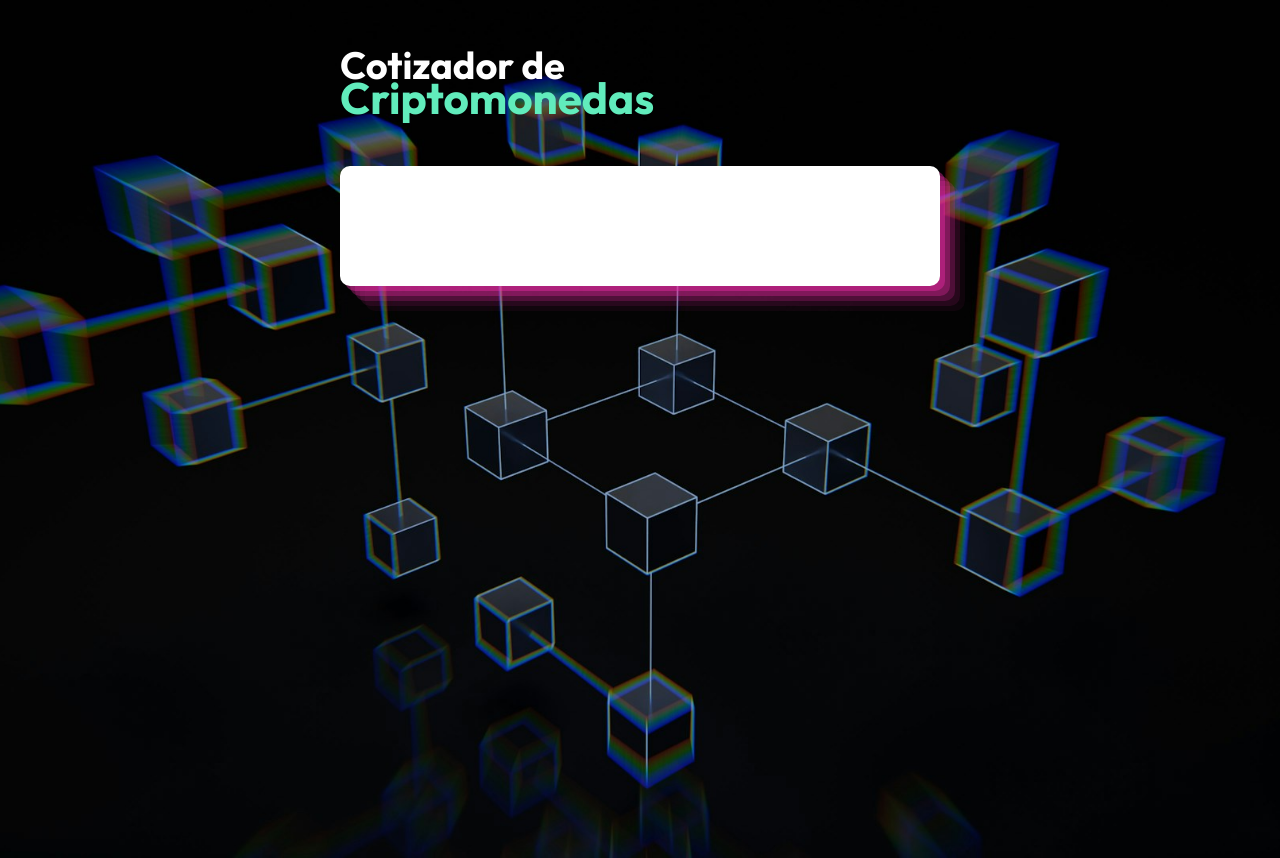
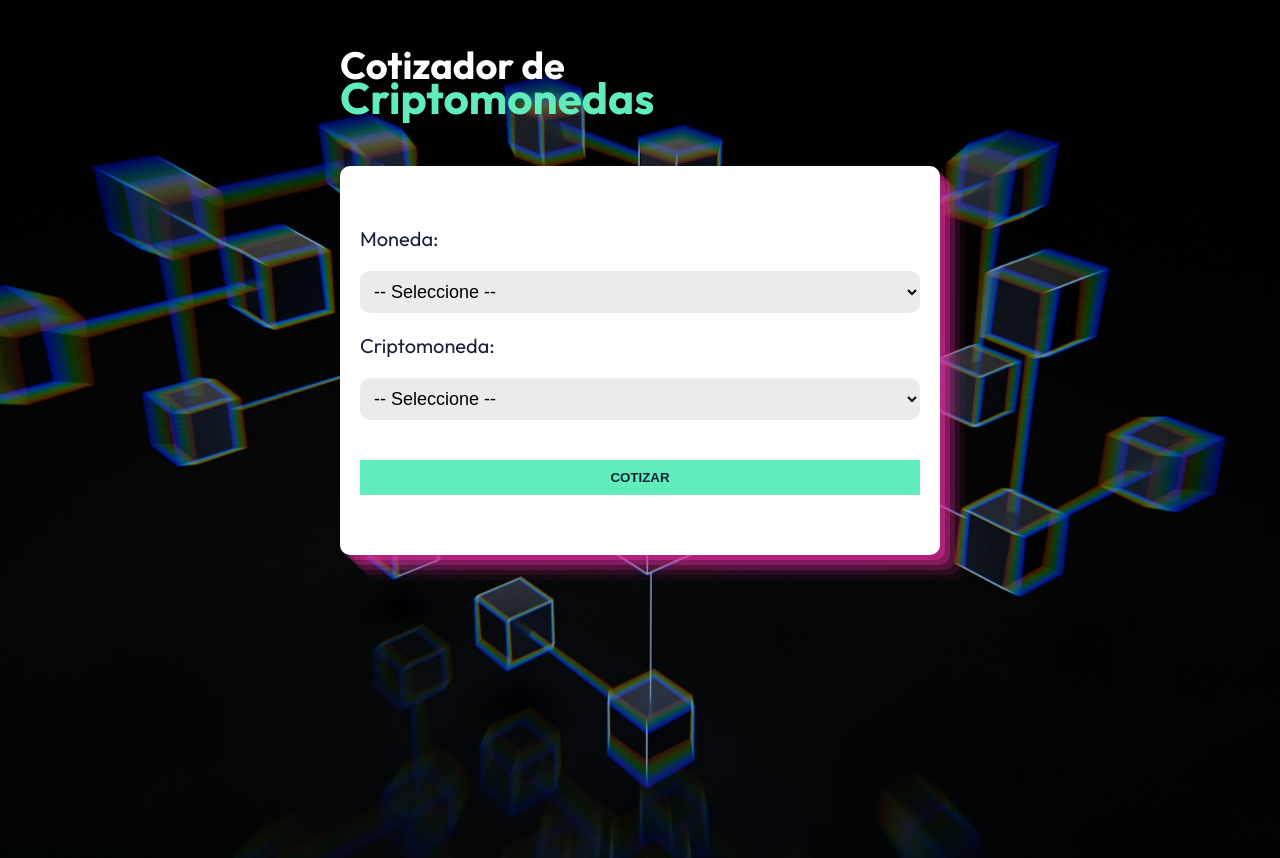
Before and after one commit to CarlosRa10/Criptomoneda-Typescript, a React (Vite) app: page / in a window 1280 px wide. Built offline with nearby package versions, Linux system fonts and the light colour scheme.

Commit message:
agregar CriptoSearchForm component

```diff
--- a/src/App.tsx
+++ b/src/App.tsx
@@ -1,3 +1,4 @@
+import CriptoSearchForm from "./components/CriptoSearchForm"
 
 
 function App() {
@@ -10,7 +11,7 @@ function App() {
           </h1>
 
           <div className="content">
-
+              <CriptoSearchForm />
           </div>
       </div>
     </>
--- /dev/null
+++ b/src/components/CriptoSearchForm.tsx
@@ -0,0 +1,30 @@
+
+export default function CriptoSearchForm() {
+  return (
+    <form
+        className="form"
+    >
+        <div className="field">
+            <label htmlFor="currency">Moneda:</label>
+            <select
+                name="currency" //este name es el que me va ayudar a escribir el valor en el state - para seleccionar lo que quiero cotizar
+                id="currency"
+            >
+                <option value="">-- Seleccione --</option>
+            </select>
+        </div>
+
+        <div className="field">
+            <label htmlFor="criptocurrency">Criptomoneda:</label>
+            <select
+                name="criptocurrency"
+                id ="criptocurrency"
+            >
+                <option value="">-- Seleccione --</option>
+            </select>
+        </div>
+
+        <input type="submit" value="Cotizar" />
+    </form>
+  )
+}
--- a/src/index.css
+++ b/src/index.css
@@ -16,6 +16,7 @@ body{
     background-size: cover;
     min-height: 100vh;
     font-family: 'Outfit', sans-serif;
+    font-size: 2rem;
 }
 
 .container {
@@ -45,3 +46,40 @@ body{
     border-radius: 1rem;
     box-shadow: rgba(240, 46, 170, 0.4) 5px 5px, rgba(240, 46, 170, 0.3) 10px 10px, rgba(240, 46, 170, 0.2) 15px 15px, rgba(240, 46, 170, 0.1) 20px 20px, rgba(240, 46, 170, 0.05) 25px 25px;
 }
+
+.form,
+.field {
+    display: flex;
+    flex-direction: column;
+    gap: 2rem;
+}
+
+.form label {
+    color: var(--black);
+
+}
+
+.form select {
+    background-color: #ECEBEB;
+    border: none;
+    padding: 1rem;
+    border-radius: 1rem;
+    font-size: 1.8rem;
+}
+
+/* dando estilo al selector atributo - type="submit"*/
+.form [type="submit"] {
+    background-color: var(--primary);
+    color: var(--black);
+    border: none;
+    padding: 1rem;
+    font-weight: 900;
+    cursor: pointer;
+    text-transform: uppercase;
+    margin-top: 2rem;
+    transition: background-color 300ms ease;
+}
+
+.form [type="submit"]:hover{
+    background-color: #0CB387;
+}
```
